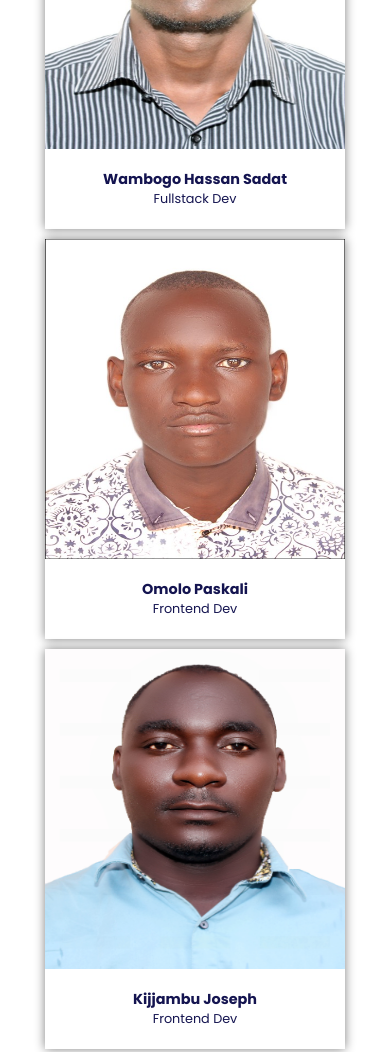
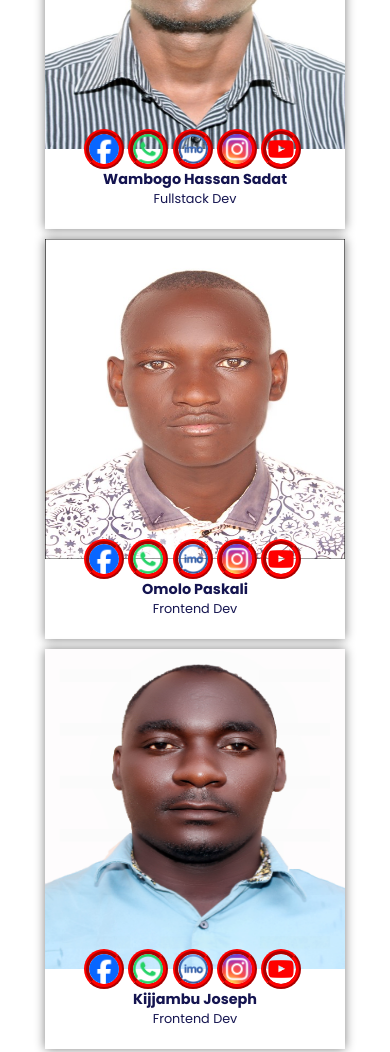
Before and after one commit to Chemistry2i/Xpert-Serv, a plain HTML site: page index.html in a window 390 px wide. Shown: the part 5940-6992 px from the top of the page. Drawn offline with Linux system fonts and the light colour scheme.

Commit message:
updated social -icons
08/05/2025

```diff
--- a/Media-Queries.css
+++ b/Media-Queries.css
@@ -742,7 +742,7 @@ textarea::placeholder{
 /* s.split{} */
 
 .socioIcons{
-    opacity: 0;
+    opacity: 100%;
 
     /* background-color: yellow; */
 }
```
